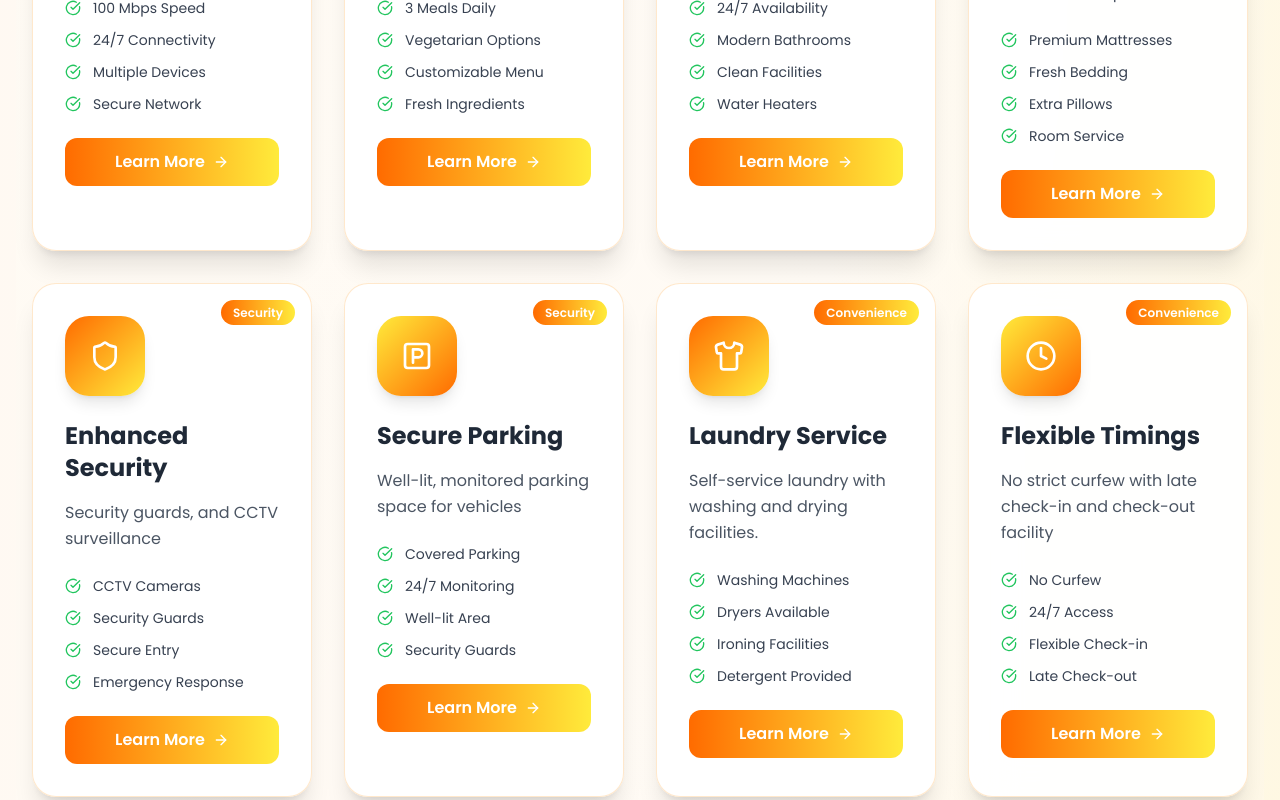
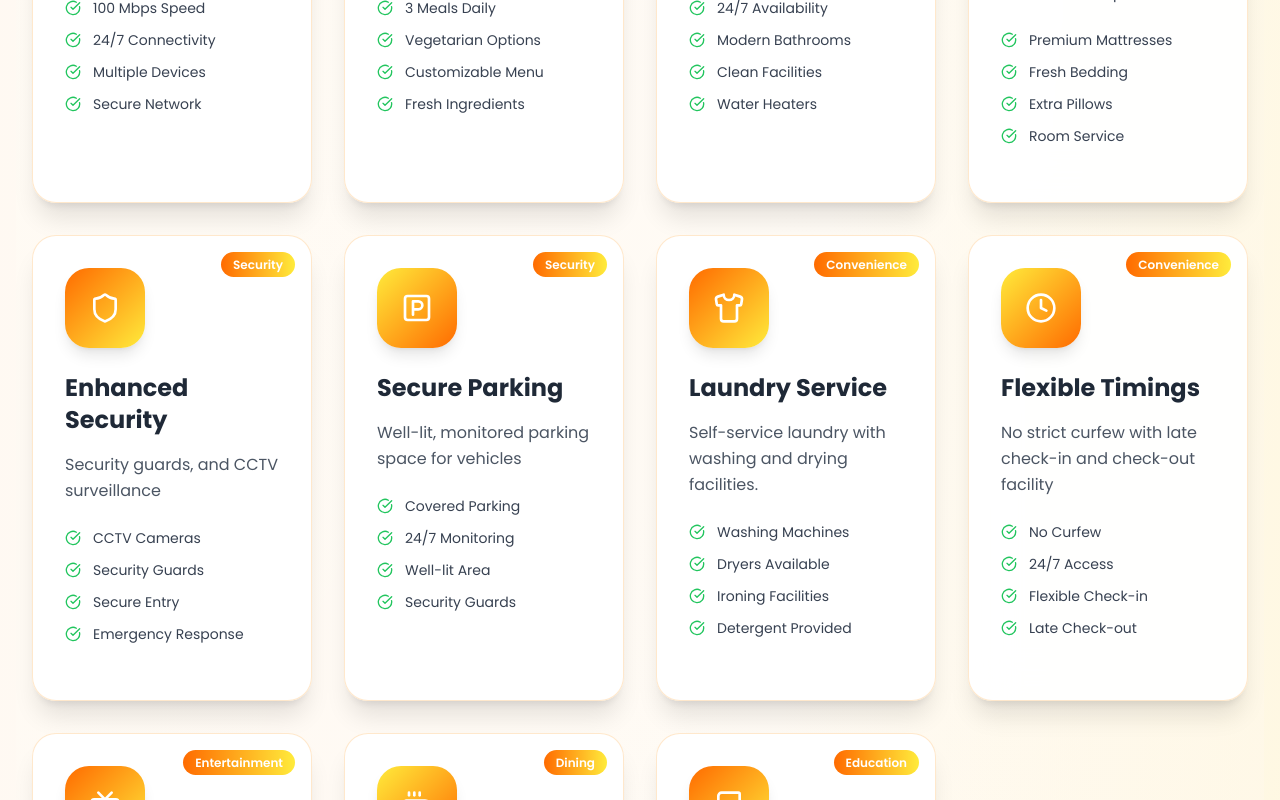
Before and after one commit to ravindrasirvi609/sunrise-pg, a Next.js app: page / in a window 1280 px wide. Shown: the part 4340-5140 px from the top of the page. Built offline with nearby package versions, Linux system fonts and the light colour scheme; no server answers.

Commit message:
fix: Remove "Learn More" button from Amenities component

```diff
--- a/src/components/Amenities.tsx
+++ b/src/components/Amenities.tsx
@@ -290,19 +290,6 @@ const Amenities = () => {
                   </div>
                 ))}
               </div>
-
-              {/* Learn More Button */}
-              <motion.button
-                whileHover={{ scale: 1.05 }}
-                whileTap={{ scale: 0.95 }}
-                className="w-full bg-gradient-to-r from-orange-500 to-yellow-500 hover:from-orange-600 hover:to-yellow-600 transition-all duration-300 text-white py-3 px-6 rounded-xl font-semibold flex items-center justify-center gap-2 group-hover:shadow-lg"
-              >
-                Learn More
-                <ArrowRight
-                  size={16}
-                  className="group-hover:translate-x-1 transition-transform"
-                />
-              </motion.button>
             </motion.div>
           ))}
         </div>
```
